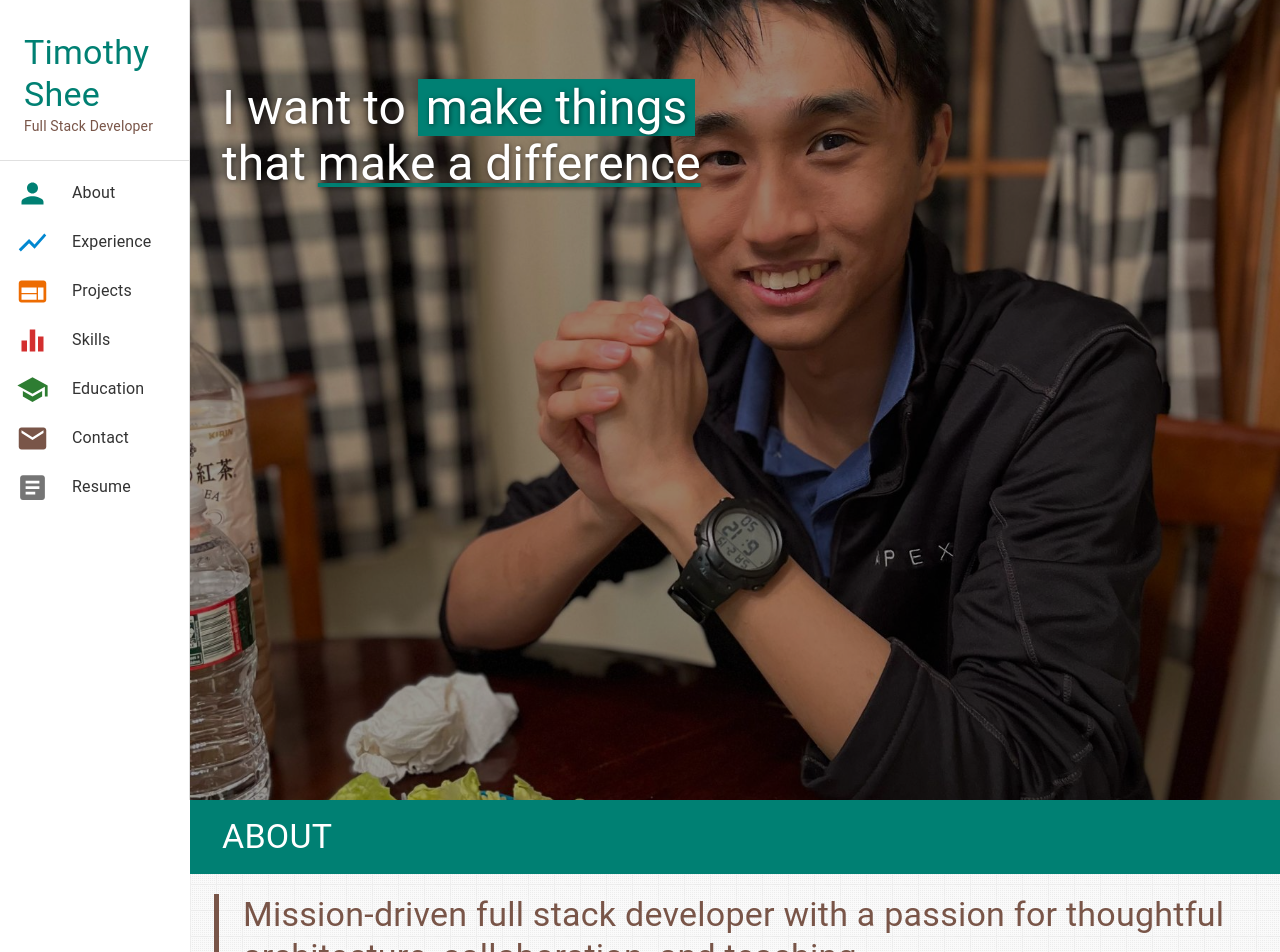
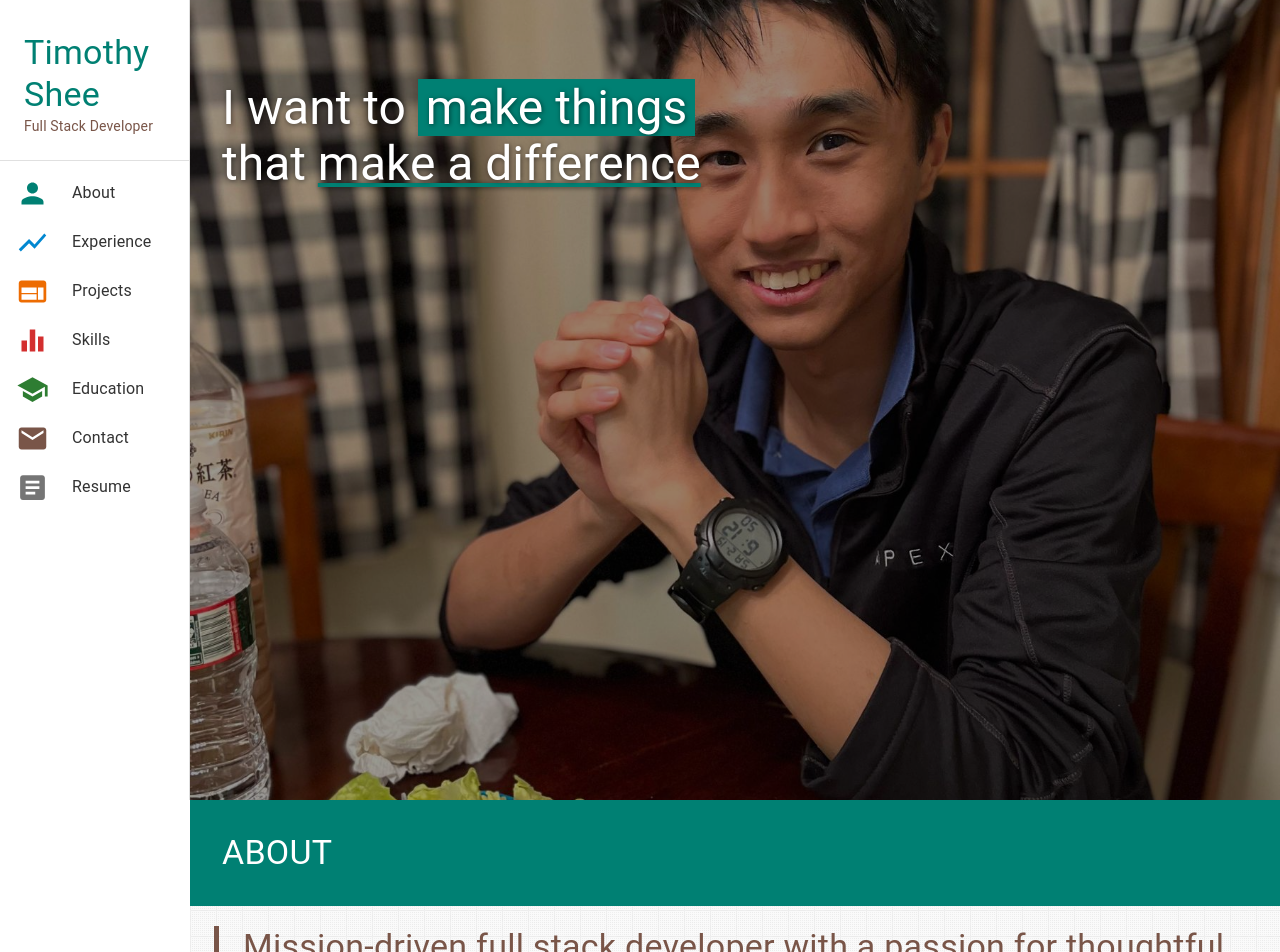
Before and after one commit to Borghese-Gladiator/react-material-ui-portfolio, a React (Create React App) app: page / in a window 1280 px wide. Shown: the top 952 px of the page. Built offline with nearby package versions, Linux system fonts and the light colour scheme.

Commit message:
Update SectionHeader.jsx

```diff
--- a/src/components/SectionHeader.jsx
+++ b/src/components/SectionHeader.jsx
@@ -5,8 +5,8 @@ const StyledDiv = styled('div')(({ theme }) => ({
   backgroundColor: theme.palette.primary.main,
   color: theme.palette.primary.contrastText,
   paddingLeft: theme.spacing(4),
-  paddingTop: theme.spacing(2),
-  paddingBottom: theme.spacing(2)
+  paddingTop: theme.spacing(4),
+  paddingBottom: theme.spacing(4)
 }));
 
 const SectionHeader = ({ children, theme }) => {
```
